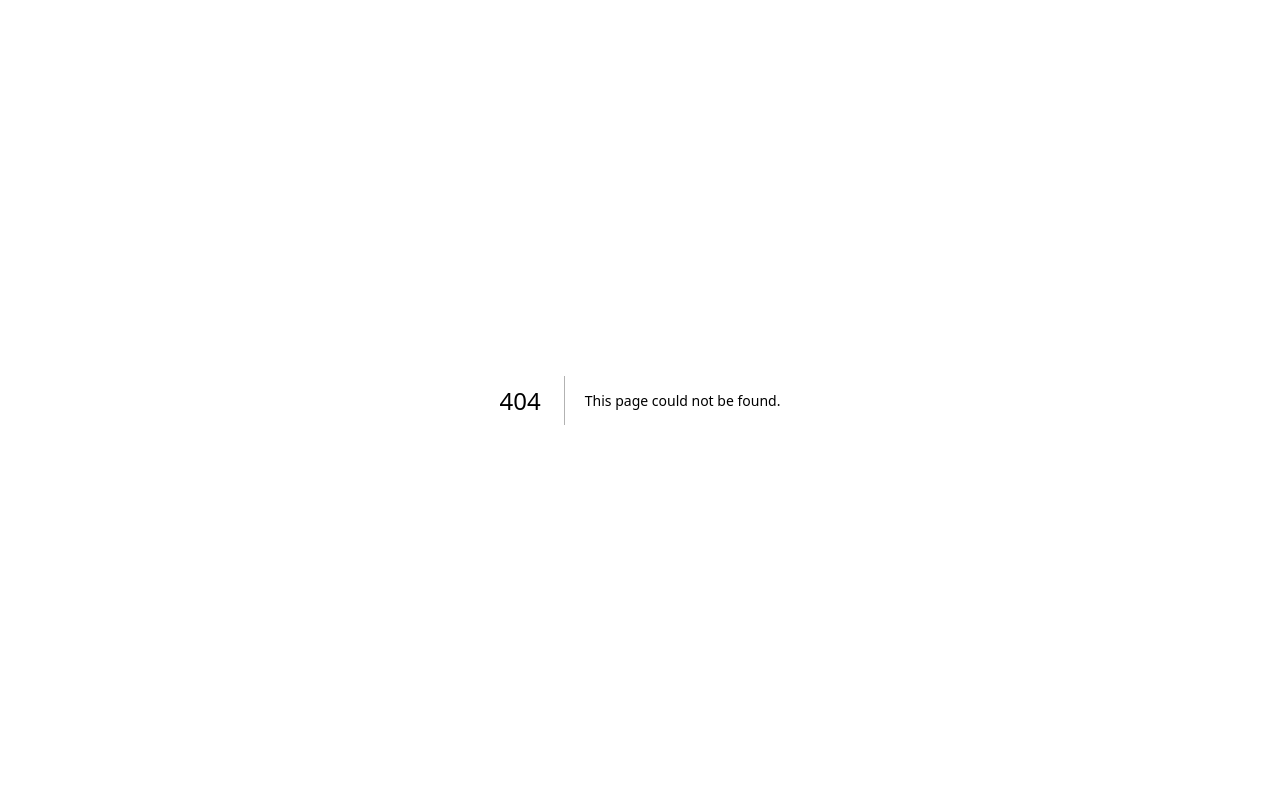
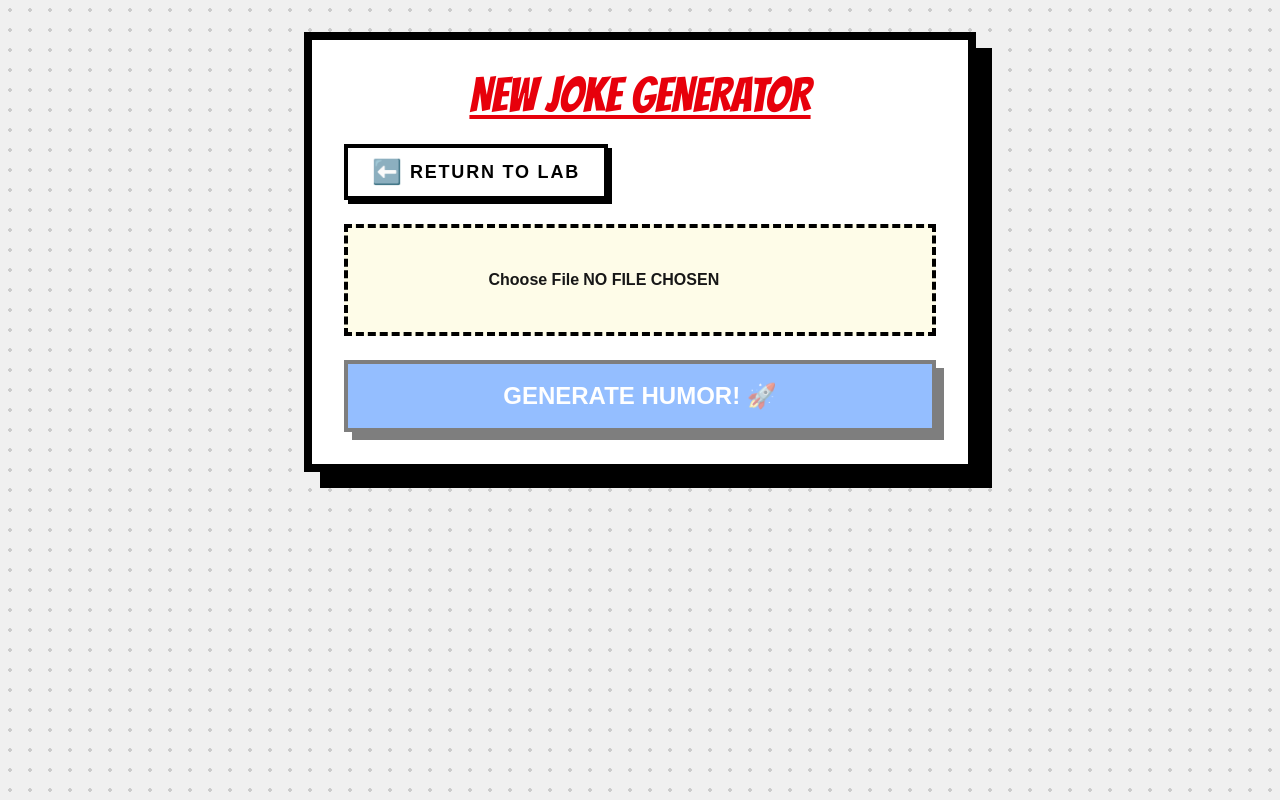
Before and after one commit to PrasieG01/PGCrackedAIProject, a Next.js app: page /create in a window 1280 px wide. Before the commit this address had no page. Built offline with nearby package versions, Linux system fonts and the light colour scheme.

Commit message:
Use REST API to have users generate their own joke by adding images

```diff
--- a/app/CaptionCard.tsx
+++ b/app/CaptionCard.tsx
@@ -17,33 +17,34 @@ export default function CaptionCard({ caption }: { caption: any }) {
   const handleVote = async (type: 'up' | 'down') => {
     const voteValue = type === 'up' ? 1 : -1;
 
-    // 2. Clear any old reactions and set the new one
+    // UI Animations
     setReaction(null)
-    const reactionId = Date.now()
-    setReaction({ type, id: reactionId })
-
-    // 3. Keep the reaction on the screen for a good amount of time (1.5 seconds)
+    setReaction({ type, id: Date.now() })
     setTimeout(() => setReaction(null), 1500)
 
-    // 4. Send to Supabase
     const supabase = createClient()
     const { data: { user } } = await supabase.auth.getUser()
 
     if (!user) {
       alert("You must be signed in to vote!")
-      setReaction(null) // Also clear the reaction if they can't vote
       return
     }
 
+    // Use .upsert() instead of .insert()
+    // We tell Supabase which columns to check for uniqueness
     const { error } = await supabase
       .from('caption_votes')
-      .insert({
+      .upsert({
         caption_id: captionId,
         profile_id: user.id,
         vote_value: voteValue,
+      }, {
+        onConflict: 'caption_id, profile_id' // This tells Supabase what a "duplicate" looks like
       })
 
-    if (!error) {
+    if (error) {
+      console.error("Lab Error:", error.message)
+    } else {
       router.refresh()
     }
   }
@@ -61,13 +62,13 @@ export default function CaptionCard({ caption }: { caption: any }) {
             // Animates UPwards, grows slightly, and fades in
             animate={{
               opacity: 1,
-              y: -40, // Keeps it near the buttons
+              y: -40,
               scale: 1.1,
               transition: {
-                type: 'spring', // Adds a comic-style 'bounce'
-                stiffness: 120, // Lower is softer, higher is Snappier
-                damping: 10, // Lower is more bouncy, higher is softer
-                duration: 0.6 // Over half a second for the initial pop!
+                type: 'spring',
+                stiffness: 120,
+                damping: 10,
+                duration: 0.6
               }
             }}
             // Smoothly fades out when the 1.5 second timeout hits
@@ -75,11 +76,8 @@ export default function CaptionCard({ caption }: { caption: any }) {
                 opacity: 0,
                 transition: { duration: 0.3 }
             }}
-            // Positions it right above the buttons
             className="absolute bottom-[60px] left-1/2 -translate-x-1/2 z-50 pointer-events-none"
           >
-            {/* 6. MODIFIED: Transparent text, still using the Bangers font (if loaded in layout) */}
-            {/* The text itself carries the color theme, no background box needed */}
             <div className={`font-black text-3xl md:text-4xl drop-shadow-[2px_2px_0px_rgba(0,0,0,1)] ${reaction.type === 'up' ? 'text-yellow-400' : 'text-blue-400'}`}>
               {reaction.type === 'up' ? '😂 +1' : '😐 -1'}
             </div>
--- /dev/null
+++ b/app/create/page.tsx
@@ -0,0 +1,127 @@
+'use client'
+
+import { useState } from 'react'
+import { createClient } from '../utils/supabase/client'
+import { Bangers } from "next/font/google"
+import Link from 'next/link'
+
+const bangers = Bangers({ weight: "400", subsets: ["latin"] })
+
+export default function CreatePage() {
+  const [file, setFile] = useState<File | null>(null)
+  const [loading, setLoading] = useState(false)
+  const [results, setResults] = useState<any[]>([])
+
+  const [status, setStatus] = useState("")
+
+  const handleUpload = async () => {
+    if (!file) return
+    setLoading(true)
+    setResults([])
+
+    try {
+      setStatus("Grabbing ID Card")
+      const supabase = createClient()
+      const { data: { session } } = await supabase.auth.getSession()
+      const token = session?.access_token
+      if (!token) throw new Error("Not authenticated")
+
+      setStatus("Opening the Front Door")
+      const res1 = await fetch('https://api.almostcrackd.ai/pipeline/generate-presigned-url', {
+        method: 'POST',
+        headers: { 'Authorization': `Bearer ${token}`, 'Content-Type': 'application/json' },
+        body: JSON.stringify({ contentType: file.type })
+      })
+      const { presignedUrl, cdnUrl } = await res1.json()
+
+      setStatus("Uploading Bio-Matter")
+      await fetch(presignedUrl, {
+        method: 'PUT',
+        headers: { 'Content-Type': file.type },
+        body: file
+      })
+
+      setStatus("Registering Specimen")
+      const res3 = await fetch('https://api.almostcrackd.ai/pipeline/upload-image-from-url', {
+        method: 'POST',
+        headers: { 'Authorization': `Bearer ${token}`, 'Content-Type': 'application/json' },
+        body: JSON.stringify({ imageUrl: cdnUrl, isCommonUse: false })
+      })
+      const { imageId } = await res3.json()
+
+      setStatus("Synthesizing Humor...")
+      const res4 = await fetch('https://api.almostcrackd.ai/pipeline/generate-captions', {
+        method: 'POST',
+        headers: { 'Authorization': `Bearer ${token}`, 'Content-Type': 'application/json' },
+        body: JSON.stringify({ imageId })
+      })
+
+      const captions = await res4.json()
+      setResults(captions)
+      setStatus("Success! 🏆")
+
+    } catch (err) {
+      console.error(err)
+      setStatus("Experiment Exploded...Check Console.")
+    } finally {
+      setLoading(false)
+    }
+  }
+
+  return (
+    <div className="min-h-screen p-8 bg-[#f0f0f0]" style={{ backgroundImage: 'radial-gradient(#ccc 2px, transparent 2px)', backgroundSize: '20px 20px' }}>
+      <div className="max-w-2xl mx-auto bg-white border-8 border-black p-8 shadow-[16px_16px_0px_0px_rgba(0,0,0,1)]">
+        <h1 className={`${bangers.className} text-5xl text-red-600 mb-6 text-center underline italic`}>
+          NEW JOKE GENERATOR
+        </h1>
+
+        {/* THE BACK BUTTON */}
+        <Link href="/">
+          <button className="mb-6 bg-white border-4 border-black px-6 py-2 shadow-[4px_4px_0px_0px_rgba(0,0,0,1)] hover:translate-y-1 hover:shadow-none transition-all flex items-center gap-2 group">
+            <span className="text-2xl">⬅️</span>
+            {/* FORCED BLACK TEXT */}
+            <span className="text-black font-black uppercase tracking-widest text-lg">
+              RETURN TO LAB
+            </span>
+          </button>
+        </Link>
+
+        <div className="border-4 border-dashed border-black p-10 text-center bg-yellow-50 mb-6">
+          <input
+            type="file"
+            onChange={(e) => setFile(e.target.files?.[0] || null)}
+            className="font-bold uppercase"
+          />
+        </div>
+
+        <button
+          onClick={handleUpload}
+          disabled={loading || !file}
+          className="w-full bg-blue-500 text-white border-4 border-black py-4 font-black text-2xl shadow-[8px_8px_0px_0px_rgba(0,0,0,1)] hover:translate-y-1 active:translate-y-2 transition-all disabled:opacity-50"
+        >
+          {loading ? "ANALYZING IMAGE..." : "GENERATE HUMOR! 🚀"}
+        </button>
+
+        {results.length > 0 && (
+  <div className="mt-8 space-y-4">
+    <h2 className={`${bangers.className} text-4xl text-blue-600 drop-shadow-[2px_2px_0px_rgba(0,0,0,1)] uppercase`}>
+      Results:
+    </h2>
+
+    {results.map((c: any) => (
+      <div
+        key={c.id}
+        className="bg-orange-50 border-4 border-black p-4 shadow-[4px_4px_0px_0px_rgba(0,0,0,1)] hover:bg-yellow-50 transition-colors"
+      >
+        {/* TEXT IS NOW SOLID BLACK AND BOLD */}
+        <p className="text-black font-black text-xl uppercase leading-tight tracking-tight">
+          "{c.content}"
+        </p>
+      </div>
+    ))}
+  </div>
+)}
+      </div>
+    </div>
+  )
+}
--- a/app/page.tsx
+++ b/app/page.tsx
@@ -2,6 +2,7 @@ import { createClient } from './utils/supabase/server'
 import CaptionCard from "./CaptionCard";
 import { Bangers } from "next/font/google";
 import { redirect } from 'next/navigation'
+import Link from 'next/link'
 
 // Load the Comic Book Font
 const bangers = Bangers({ weight: "400", subsets: ["latin"] });
@@ -12,12 +13,12 @@ export default async function Home() {
   const supabase = await createClient()
   const { data: { user }, error: userError } = await supabase.auth.getUser()
 
-  // 2. THE BOUNCER: If there is an error or no user is found, kick them to login
+  // If there is an error or no user is found, kick them to login
   if (userError || !user) {
     redirect('/login')
     }
 
-  // Grab everything from 'captions', PLUS the 'url' from the 'images' table
+  // Grab everything from 'captions', PLUS the 'url' from the 'images' tablee
   const { data: captions, error: captionsError } = await supabase
     .from("captions")
     .select("*, images(url)");
@@ -44,7 +45,7 @@ export default async function Home() {
         <form action={handleLogout}>
           <button type="submit" className="bg-white border-4 border-black px-4 py-2 font-bold uppercase flex items-center gap-2 shadow-[4px_4px_0px_0px_rgba(0,0,0,1)] hover:translate-y-1 hover:shadow-none transition-all">
             <span className="hidden sm:inline">{user?.email}</span>
-            <span className="bg-red-500 text-white px-2 py-1 border-2 border-black">SIGN OUT 🚪</span>
+            <span className="bg-red-500 text-white px-2 py-1 border-2 border-black">SIGN OUT</span>
           </button>
         </form>
       </header>
@@ -57,14 +58,23 @@ export default async function Home() {
           <h2 className={`${bangers.className} text-3xl tracking-wide uppercase mb-2`}>Dashboard</h2>
 
           <div className="bg-[#fff9c4] border-4 border-black p-4 font-bold shadow-[4px_4px_0px_0px_rgba(0,0,0,1)] cursor-pointer flex items-center gap-3 transition-transform hover:-translate-y-1">
-            📅 Daily Panels
+            <span className="text-black font-black uppercase tracking-widest text-lg">
+              Daily Panels
+            </span>
           </div>
           <div className="bg-[#ffccbc] border-4 border-black p-4 font-bold shadow-[4px_4px_0px_0px_rgba(0,0,0,1)] cursor-pointer flex items-center gap-3 transition-transform hover:-translate-y-1">
-            ❤️ My Favorites
+            <span className="text-black font-black uppercase tracking-widest text-lg">
+              My Favorites
+            </span>
           </div>
-          <div className="bg-[#c8e6c9] border-4 border-black p-4 font-bold shadow-[4px_4px_0px_0px_rgba(0,0,0,1)] cursor-pointer flex items-center gap-3 transition-transform hover:-translate-y-1">
-            📝 Submit A Comic
+          <Link href="/create">
+            <div className="bg-[#c8e6c9] border-4 border-black p-4 font-bold shadow-[4px_4px_0px_0px_rgba(0,0,0,1)] cursor-pointer flex items-center gap-3 transition-transform hover:-translate-y-1">
+            <span className="text-black font-black uppercase tracking-widest text-lg">
+              Submit a Comic
+            </span>
           </div>
+          </Link>
+
         </aside>
 
         {/* COMIC GRID */}
```
